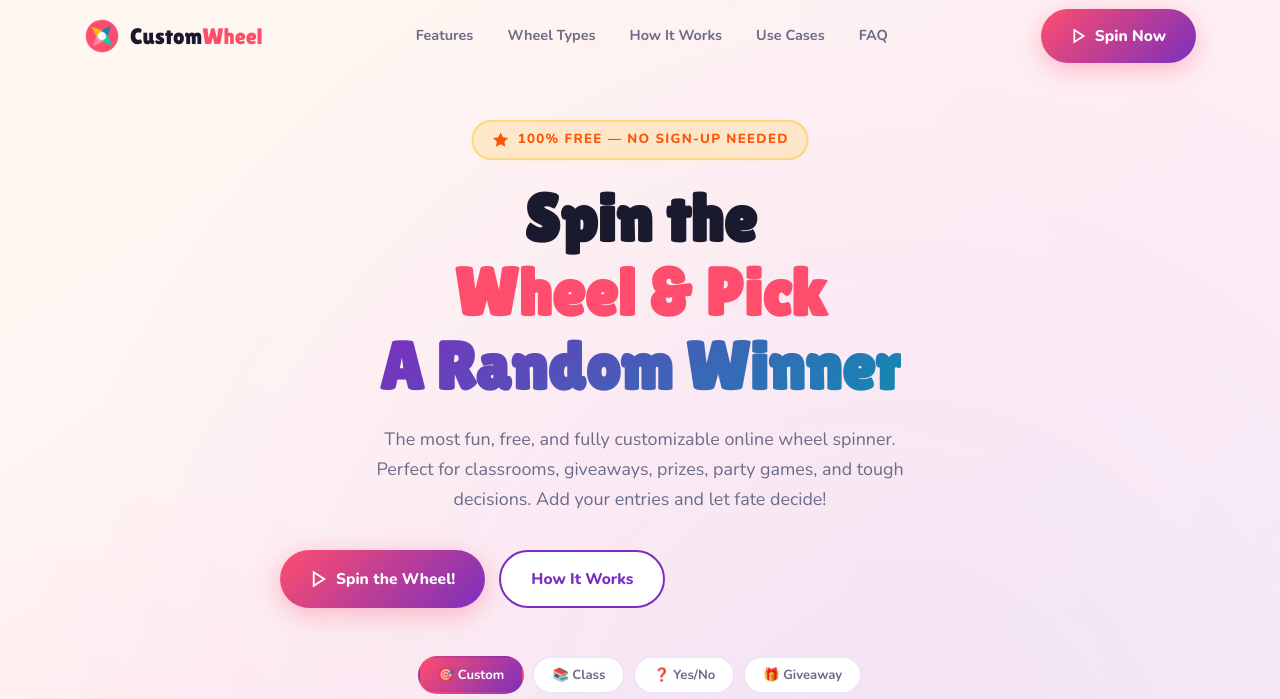
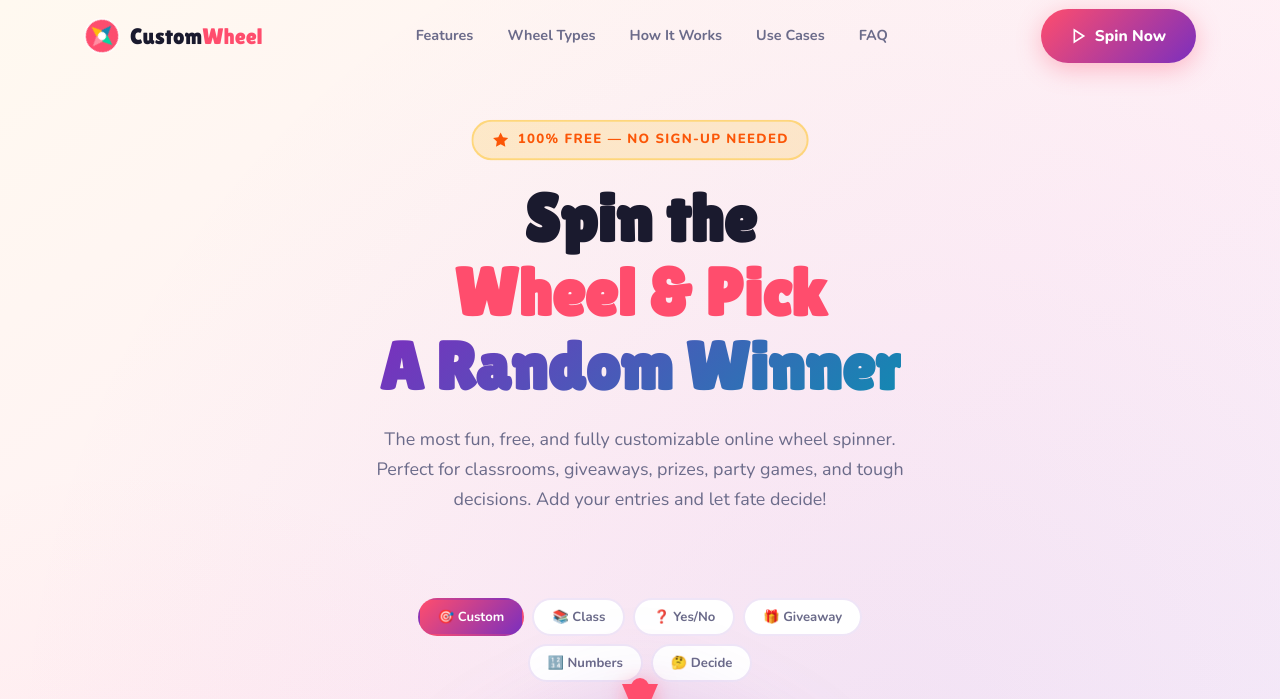
Before and after one commit to customwheel/customwheel.github.io, a plain HTML site: page index.html in a window 1280 px wide. Shown: the top 699 px of the page. Drawn offline with nearby package versions, Linux system fonts and the light colour scheme.

Commit message:
Update index.html

```diff
--- a/index.html
+++ b/index.html
@@ -133,13 +133,7 @@
       </h1>
       <p class="hero-desc">The most fun, free, and fully customizable online wheel spinner. Perfect for classrooms, giveaways, prizes, party games, and tough decisions. Add your entries and let fate decide!</p>
 
-      <div class="hero-btns">
-        <a href="#hero" class="btn btn-primary" onclick="WheelEngine.spin();return false;">
-          <svg width="18" height="18" viewBox="0 0 24 24" fill="none" stroke="currentColor" stroke-width="2.5"><polygon points="5 3 19 12 5 21 5 3"/></svg>
-          Spin the Wheel!
-        </a>
-        <a href="#how-it-works" class="btn btn-secondary">How It Works</a>
-      </div>
+
     </div>
 
     <!-- WHEEL APPLICATION (Below centered text) -->
```
